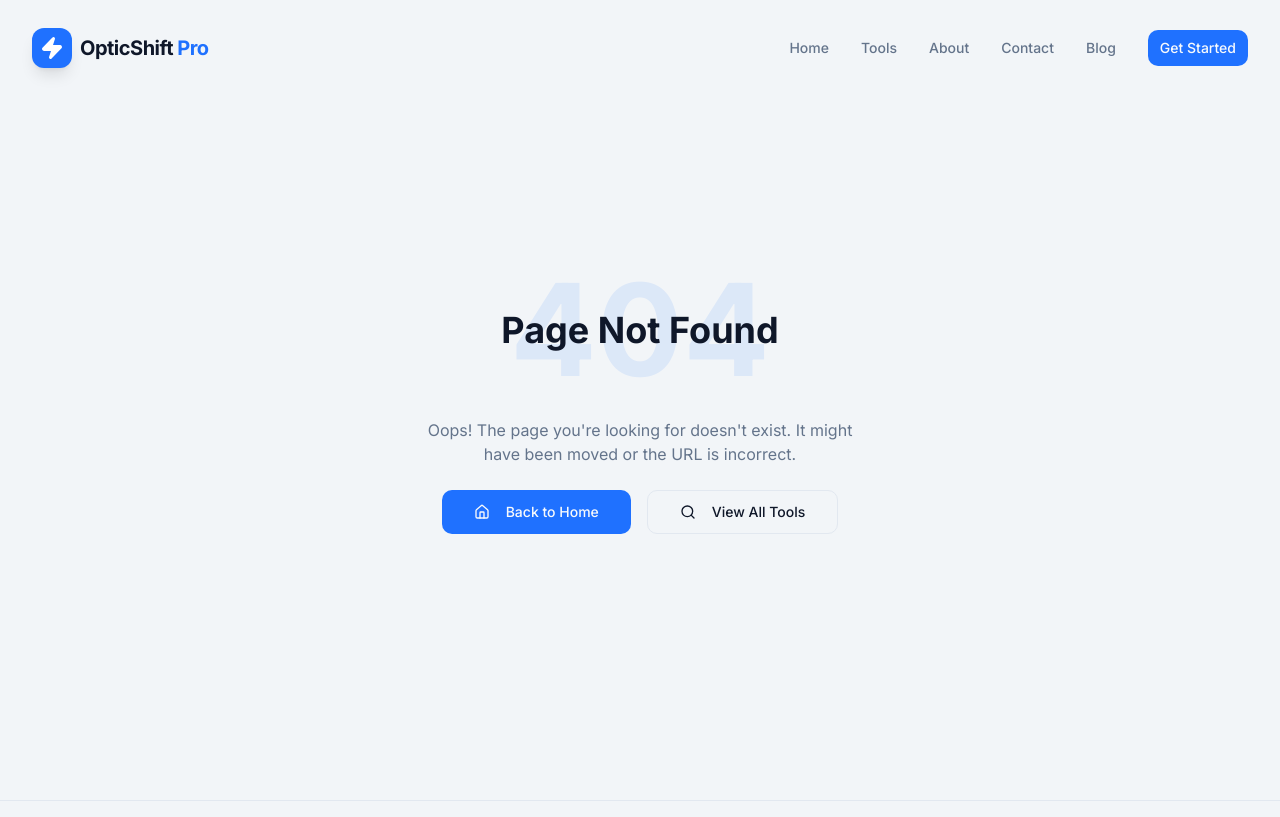
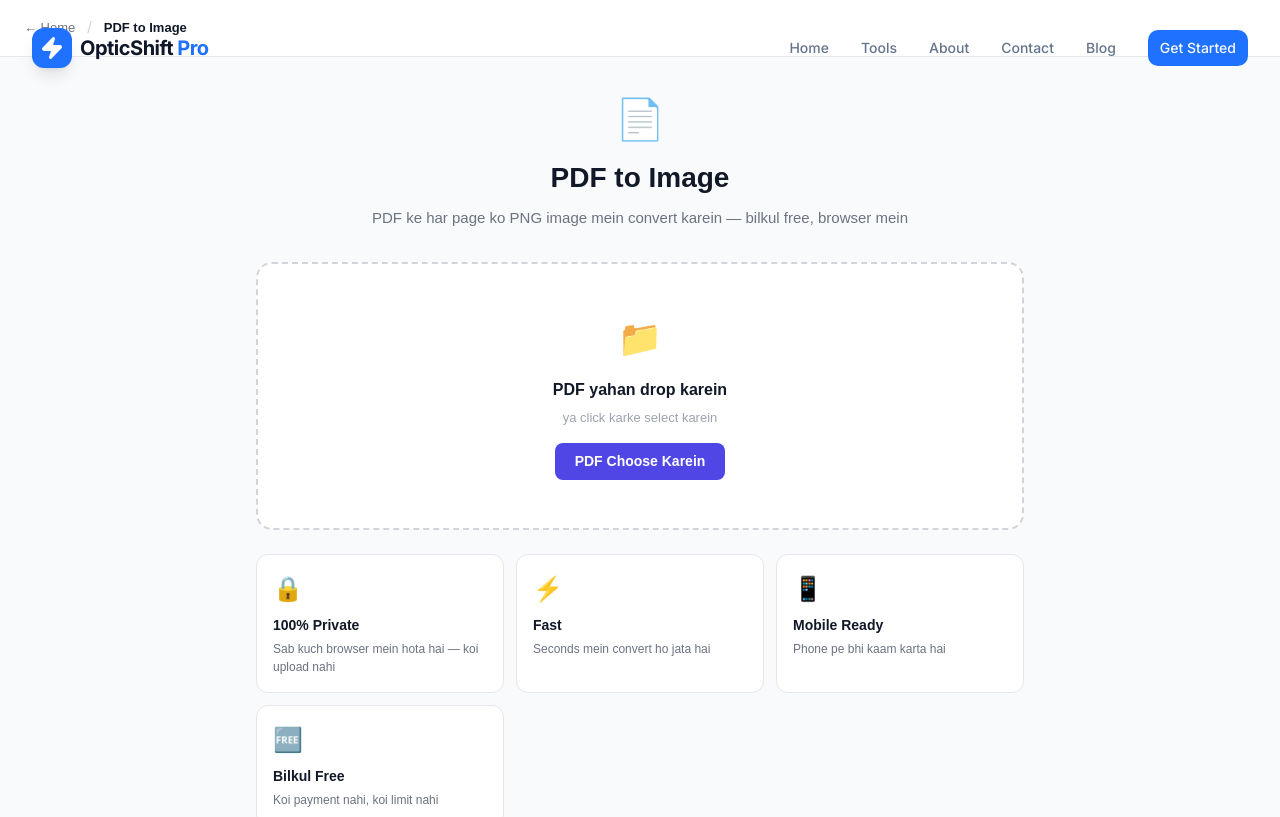
Before and after one commit to surajkumar122024-star/ok01, a Next.js app: page /tools/pdf-to-image in a window 1280 px wide. Before the commit this address had no page. Shown: the top 817 px of the page. Built offline with nearby package versions, Linux system fonts and the light colour scheme.

Commit message:
Implement PDF to Image conversion page

```diff
--- /dev/null
+++ b/src/app/tools/pdf-to-image/page.tsx
@@ -0,0 +1,245 @@
+"use client";
+
+import { useState, useRef } from "react";
+
+export default function PdfToImagePage() {
+  const [images, setImages] = useState<string[]>([]);
+  const [loading, setLoading] = useState(false);
+  const [error, setError] = useState("");
+  const [fileName, setFileName] = useState("");
+  const [dragOver, setDragOver] = useState(false);
+  const inputRef = useRef<HTMLInputElement>(null);
+
+  async function handleFile(file: File) {
+    if (!file || file.type !== "application/pdf") {
+      setError("Sirf PDF file upload karein.");
+      return;
+    }
+    setError("");
+    setImages([]);
+    setFileName(file.name);
+    setLoading(true);
+
+    try {
+      const pdfjsLib = await import("pdfjs-dist");
+      pdfjsLib.GlobalWorkerOptions.workerSrc = `https://cdnjs.cloudflare.com/ajax/libs/pdf.js/4.4.168/pdf.worker.min.mjs`;
+
+      const arrayBuffer = await file.arrayBuffer();
+      const pdf = await pdfjsLib.getDocument({ data: arrayBuffer }).promise;
+      const totalPages = pdf.numPages;
+      const generatedImages: string[] = [];
+
+      for (let i = 1; i <= totalPages; i++) {
+        const page = await pdf.getPage(i);
+        const viewport = page.getViewport({ scale: 2 });
+        const canvas = document.createElement("canvas");
+        canvas.width = viewport.width;
+        canvas.height = viewport.height;
+        const ctx = canvas.getContext("2d")!;
+        await page.render({ canvasContext: ctx, viewport }).promise;
+        generatedImages.push(canvas.toDataURL("image/png"));
+      }
+
+      setImages(generatedImages);
+    } catch (e) {
+      setError("PDF process karne mein error aaya. Dobara try karein.");
+      console.error(e);
+    } finally {
+      setLoading(false);
+    }
+  }
+
+  function handleDrop(e: React.DragEvent) {
+    e.preventDefault();
+    setDragOver(false);
+    const file = e.dataTransfer.files[0];
+    if (file) handleFile(file);
+  }
+
+  function downloadImage(dataUrl: string, index: number) {
+    const a = document.createElement("a");
+    a.href = dataUrl;
+    a.download = `page-${index + 1}.png`;
+    a.click();
+  }
+
+  function downloadAll() {
+    images.forEach((img, i) => downloadImage(img, i));
+  }
+
+  return (
+    <main style={{ minHeight: "100vh", background: "#f9fafb", fontFamily: "sans-serif" }}>
+      {/* Header */}
+      <div style={{ background: "#fff", borderBottom: "1px solid #e5e7eb", padding: "16px 24px", display: "flex", alignItems: "center", gap: 12 }}>
+        <a href="/" style={{ fontSize: 13, color: "#6b7280", textDecoration: "none" }}>← Home</a>
+        <span style={{ color: "#d1d5db" }}>/</span>
+        <span style={{ fontSize: 13, color: "#111827", fontWeight: 600 }}>PDF to Image</span>
+      </div>
+
+      <div style={{ maxWidth: 800, margin: "0 auto", padding: "2rem 1rem" }}>
+        {/* Title */}
+        <div style={{ textAlign: "center", marginBottom: "2rem" }}>
+          <div style={{ fontSize: 40, marginBottom: 8 }}>📄</div>
+          <h1 style={{ fontSize: 28, fontWeight: 700, color: "#111827", margin: "0 0 8px" }}>PDF to Image</h1>
+          <p style={{ fontSize: 15, color: "#6b7280", margin: 0 }}>
+            PDF ke har page ko PNG image mein convert karein — bilkul free, browser mein
+          </p>
+        </div>
+
+        {/* Upload Area */}
+        <div
+          onClick={() => inputRef.current?.click()}
+          onDrop={handleDrop}
+          onDragOver={(e) => { e.preventDefault(); setDragOver(true); }}
+          onDragLeave={() => setDragOver(false)}
+          style={{
+            border: `2px dashed ${dragOver ? "#4f46e5" : "#d1d5db"}`,
+            borderRadius: 16,
+            padding: "3rem 2rem",
+            textAlign: "center",
+            cursor: "pointer",
+            background: dragOver ? "#f5f3ff" : "#fff",
+            transition: "all 0.2s",
+            marginBottom: "1.5rem",
+          }}
+        >
+          <div style={{ fontSize: 36, marginBottom: 12 }}>📁</div>
+          <p style={{ fontSize: 16, fontWeight: 600, color: "#111827", margin: "0 0 6px" }}>
+            PDF yahan drop karein
+          </p>
+          <p style={{ fontSize: 13, color: "#9ca3af", margin: "0 0 16px" }}>ya click karke select karein</p>
+          <div style={{
+            display: "inline-block",
+            padding: "8px 20px",
+            background: "#4f46e5",
+            color: "#fff",
+            borderRadius: 8,
+            fontSize: 14,
+            fontWeight: 600,
+          }}>
+            PDF Choose Karein
+          </div>
+          <input
+            ref={inputRef}
+            type="file"
+            accept="application/pdf"
+            style={{ display: "none" }}
+            onChange={(e) => e.target.files?.[0] && handleFile(e.target.files[0])}
+          />
+        </div>
+
+        {/* Error */}
+        {error && (
+          <div style={{ background: "#fef2f2", border: "1px solid #fecaca", borderRadius: 10, padding: "12px 16px", color: "#dc2626", fontSize: 14, marginBottom: "1.5rem" }}>
+            ⚠️ {error}
+          </div>
+        )}
+
+        {/* Loading */}
+        {loading && (
+          <div style={{ textAlign: "center", padding: "3rem", background: "#fff", borderRadius: 16, border: "1px solid #e5e7eb" }}>
+            <div style={{ fontSize: 36, marginBottom: 12 }}>⏳</div>
+            <p style={{ fontSize: 15, color: "#6b7280", margin: 0 }}>
+              <strong>{fileName}</strong> convert ho raha hai...
+            </p>
+          </div>
+        )}
+
+        {/* Results */}
+        {images.length > 0 && (
+          <div>
+            {/* Stats + Download All */}
+            <div style={{ display: "flex", alignItems: "center", justifyContent: "space-between", marginBottom: "1rem", flexWrap: "wrap", gap: 12 }}>
+              <div>
+                <p style={{ margin: 0, fontWeight: 600, fontSize: 15, color: "#111827" }}>
+                  ✅ {images.length} page{images.length > 1 ? "s" : ""} convert ho gaye
+                </p>
+                <p style={{ margin: 0, fontSize: 13, color: "#6b7280" }}>{fileName}</p>
+              </div>
+              <div style={{ display: "flex", gap: 8 }}>
+                <button
+                  onClick={downloadAll}
+                  style={{
+                    padding: "8px 18px",
+                    background: "#4f46e5",
+                    color: "#fff",
+                    border: "none",
+                    borderRadius: 8,
+                    fontSize: 14,
+                    fontWeight: 600,
+                    cursor: "pointer",
+                  }}
+                >
+                  ⬇ Sab Download Karein
+                </button>
+                <button
+                  onClick={() => { setImages([]); setFileName(""); }}
+                  style={{
+                    padding: "8px 18px",
+                    background: "#fff",
+                    color: "#6b7280",
+                    border: "1px solid #e5e7eb",
+                    borderRadius: 8,
+                    fontSize: 14,
+                    cursor: "pointer",
+                  }}
+                >
+                  🔄 Reset
+                </button>
+              </div>
+            </div>
+
+            {/* Image Grid */}
+            <div style={{ display: "grid", gridTemplateColumns: "repeat(auto-fill, minmax(220px, 1fr))", gap: 16 }}>
+              {images.map((img, i) => (
+                <div key={i} style={{ background: "#fff", border: "1px solid #e5e7eb", borderRadius: 12, overflow: "hidden" }}>
+                  <img
+                    src={img}
+                    alt={`Page ${i + 1}`}
+                    style={{ width: "100%", display: "block", borderBottom: "1px solid #e5e7eb" }}
+                  />
+                  <div style={{ padding: "10px 12px", display: "flex", alignItems: "center", justifyContent: "space-between" }}>
+                    <span style={{ fontSize: 13, color: "#6b7280", fontWeight: 500 }}>Page {i + 1}</span>
+                    <button
+                      onClick={() => downloadImage(img, i)}
+                      style={{
+                        padding: "5px 12px",
+                        background: "#f5f3ff",
+                        color: "#4f46e5",
+                        border: "1px solid #e0e7ff",
+                        borderRadius: 6,
+                        fontSize: 12,
+                        fontWeight: 600,
+                        cursor: "pointer",
+                      }}
+                    >
+                      ⬇ Download
+                    </button>
+                  </div>
+                </div>
+              ))}
+            </div>
+          </div>
+        )}
+
+        {/* Info Cards */}
+        {images.length === 0 && !loading && (
+          <div style={{ display: "grid", gridTemplateColumns: "repeat(auto-fill, minmax(200px, 1fr))", gap: 12, marginTop: "1.5rem" }}>
+            {[
+              { icon: "🔒", title: "100% Private", desc: "Sab kuch browser mein hota hai — koi upload nahi" },
+              { icon: "⚡", title: "Fast", desc: "Seconds mein convert ho jata hai" },
+              { icon: "📱", title: "Mobile Ready", desc: "Phone pe bhi kaam karta hai" },
+              { icon: "🆓", title: "Bilkul Free", desc: "Koi payment nahi, koi limit nahi" },
+            ].map((f) => (
+              <div key={f.title} style={{ background: "#fff", border: "1px solid #e5e7eb", borderRadius: 12, padding: "16px" }}>
+                <div style={{ fontSize: 24, marginBottom: 8 }}>{f.icon}</div>
+                <p style={{ margin: "0 0 4px", fontWeight: 600, fontSize: 14, color: "#111827" }}>{f.title}</p>
+                <p style={{ margin: 0, fontSize: 12, color: "#6b7280" }}>{f.desc}</p>
+              </div>
+            ))}
+          </div>
+        )}
+      </div>
+    </main>
+  );
+}
```
